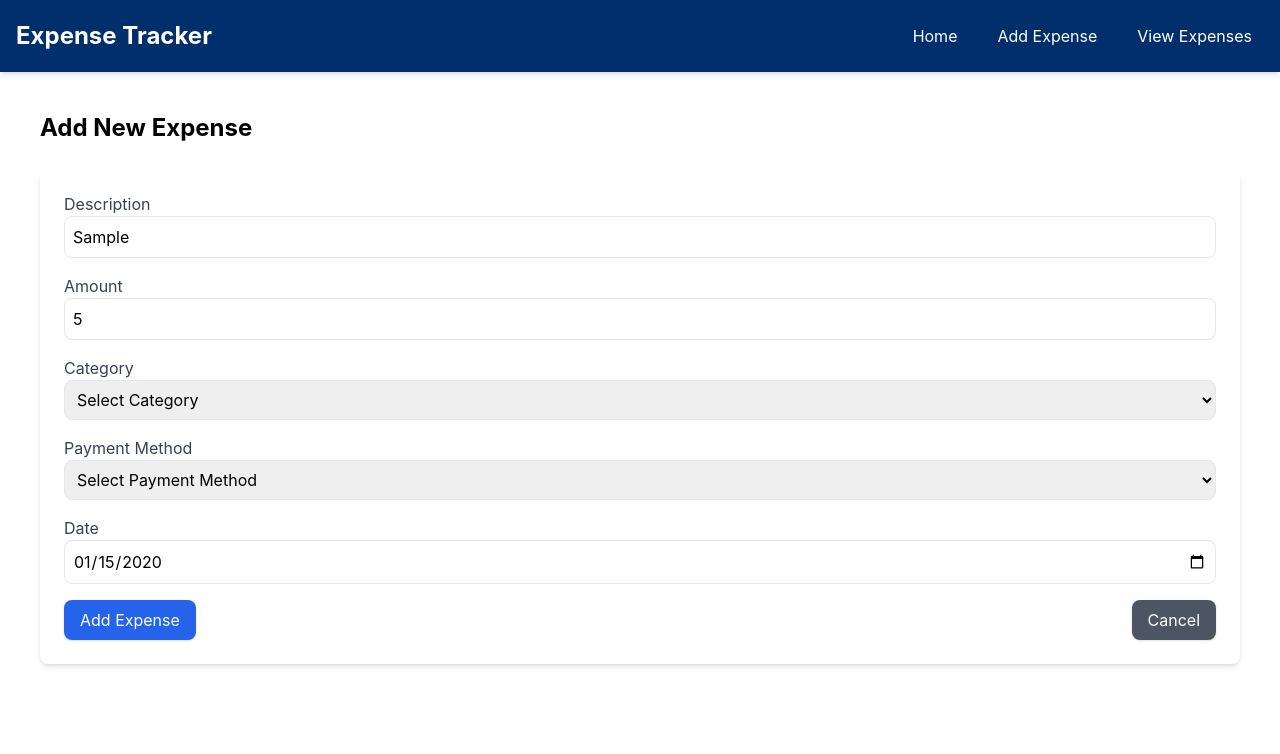
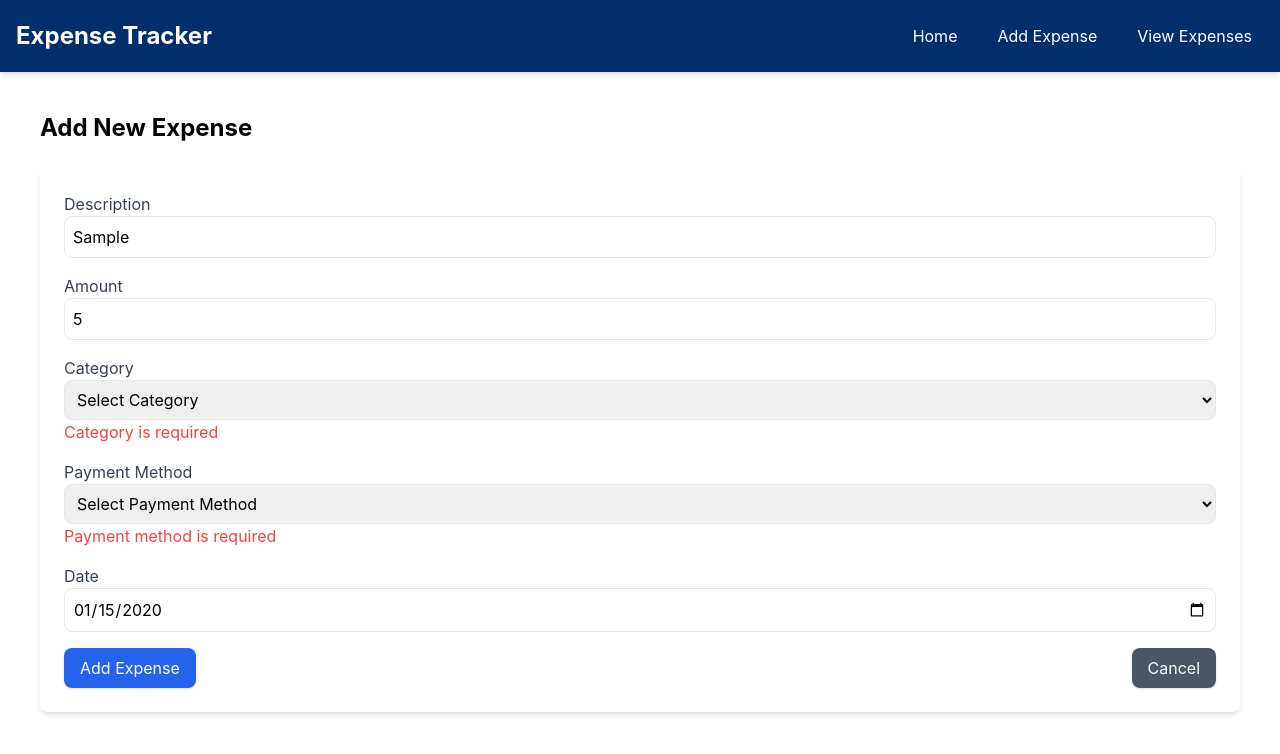
Before and after one commit to PranavPrashar/personal-expense-tracker, a React (Create React App) app: page /add in a window 1280 px wide. Both pictures are taken after typing "Sample", "5", "2020-01-15" into the empty fields and a click on the button "Add Expense". Shown: the top 754 px of the page. Built offline with nearby package versions, Linux system fonts and the light colour scheme; no server answers.

Commit message:
Added validation to the add expense page, will show an error if value is missing

```diff
--- a/src/pages/AddExpense.js
+++ b/src/pages/AddExpense.js
@@ -18,6 +18,9 @@ const AddExpense = () => {
 
     if (!description) newErrors.description = 'Description is required';
     if (!amount || parseFloat(amount) <= 0) newErrors.amount = 'Valid amount is required';
+    if (!category) newErrors.category = 'Category is required';
+    if (!paymentMethod) newErrors.paymentMethod = 'Payment method is required';
+    if (!date) newErrors.date = 'Date is required';
 
     if (Object.keys(newErrors).length > 0) {
         setErrors(newErrors);
@@ -43,7 +46,7 @@ const AddExpense = () => {
   };
 
   return (
-    <div className="container mx-auto p-6">
+    <div className="container mx-auto p-6 bg-clouds rounded-lg">
       <h1 className="text-2xl font-bold mb-6">Add New Expense</h1>
       <form onSubmit={handleSubmit} className="bg-white p-6 rounded-lg shadow-md">
         <div className="mb-4">
@@ -86,6 +89,7 @@ const AddExpense = () => {
             <option value="Transportation">Transportation</option>
             <option value="Entertainment">Entertainment</option>
           </select>
+          {errors.category && <p className="text-red-500">{errors.category}</p>}
         </div>
 
         <div className="mb-4">
@@ -101,6 +105,7 @@ const AddExpense = () => {
             <option value="Cash">Cash</option>
             <option value="Debit Card">Debit Card</option>
           </select>
+          {errors.paymentMethod && <p className="text-red-500">{errors.paymentMethod}</p>}
         </div>
 
         <div className="mb-4">
@@ -112,6 +117,7 @@ const AddExpense = () => {
             className="border p-2 w-full rounded-lg"
             id="date"
           />
+          {errors.date && <p className="text-red-500">{errors.date}</p>}
         </div>
 
         <div className="flex justify-between">
```
